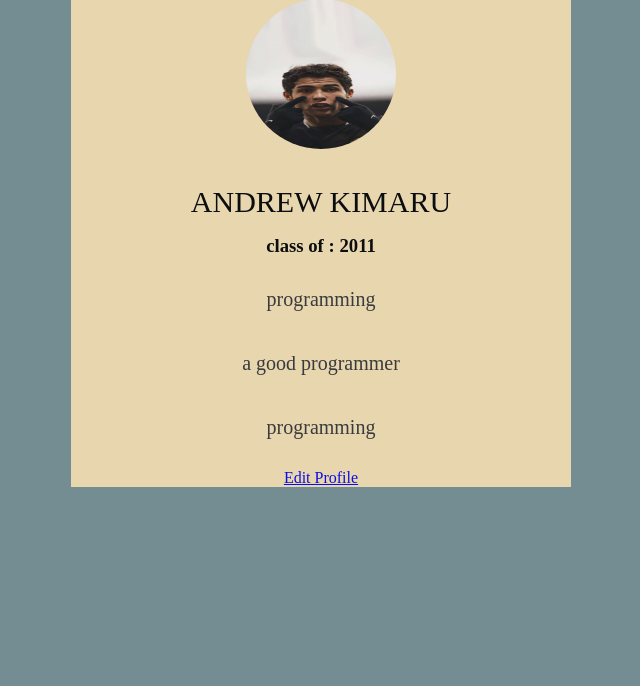
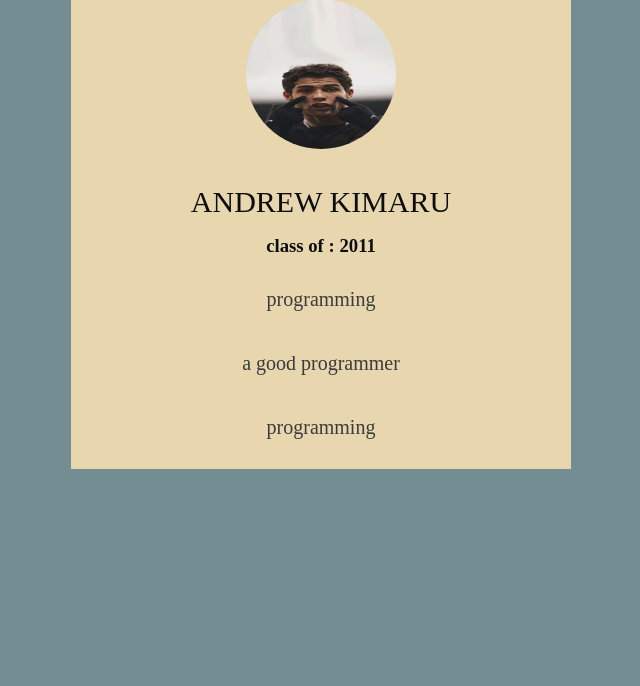
Before and after one commit to V11an/Impala, a Flask app: a page that uses templates/prof.html in a window 1280 px wide. Shown: the part 51-737 px from the top of the page, without its empty margins (319-959 px from the left). Run offline with Flask 3, Linux system fonts and the light colour scheme; a user stored in the database is signed in; data comes from the database, SQL or seed files in the repository.

Commit message:
edit profile

```diff
--- a/templates/prof.html
+++ b/templates/prof.html
@@ -13,7 +13,7 @@
         <li><a href="mailto:johndoe@example.com">{{user[7]}}</a></li><br>
         <li><a href="https://www.facebook.com/johndoe">{{user[5]}}</a></li>
       </ul> -->
-      <a href="{{ url_for('edit_profile', email=user[0]) }}" class="edit-button">Edit Profile</a>
+      <!-- <a href="{{ url_for('edit_profile', email=user[0]) }}" class="edit-button"></a> -->
     </div>
   </div>
 {% endblock %}
```
